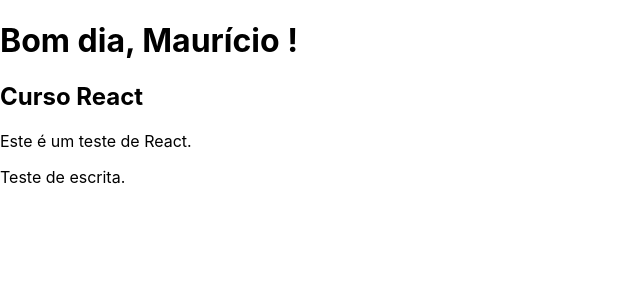
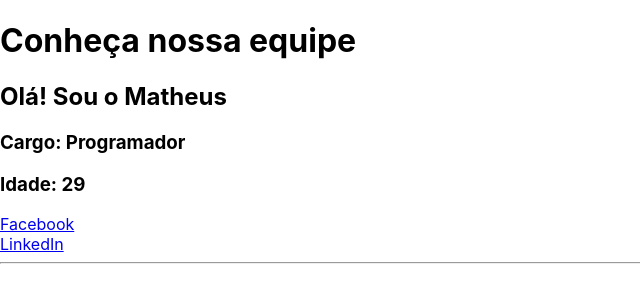
Before and after one commit to mauricioqvp/ReactZeroAoAvancado, a React (Create React App) app: page / in a window 1280 px wide. Shown: the top 302 px of the page, without its empty margins (0-640 px from the left). Built offline with nearby package versions, Linux system fonts and the light colour scheme.

Commit message:
Componente chamando componente

```diff
--- a/src/App.js
+++ b/src/App.js
@@ -1,17 +1,38 @@
 
-const BomDia = (props) => {
-  return(
-    <h1>Bom dia, {props.name} !</h1>
+const Equipe = (props) => {
+  return (
+    <div>
+      <Sobre nome={props.nome} cargo={props.cargo} idade={props.idade} fb={props.social} />
+    </div>
+  );
+}
+
+const Sobre = (props) => {
+  return (
+    <div>
+      <h2>Olá! Sou o {props.nome}</h2>
+      <h3>Cargo: {props.cargo} </h3>
+      <h3>Idade: {props.idade} </h3>
+      <Social fb={props.fb} />
+      <hr/>
+    </div>
+  );
+}
+
+const Social = (props) => {
+  return (
+    <div>
+      <a href={props.fb}>Facebook</a><br/>
+      <a href={props.fb}>LinkedIn</a>
+    </div>
   );
 }
 
 function App() {
   return (
     <div>
-      <BomDia name="Maurício" />
-      <h2>Curso React</h2>
-      <p>Este é um teste de React.</p>
-      Teste de escrita.
+      <h1>Conheça nossa equipe</h1>
+      <Equipe nome="Matheus" cargo="Programador" idade="29" social="https://google.com" />
     </div>
   );
 }
```
